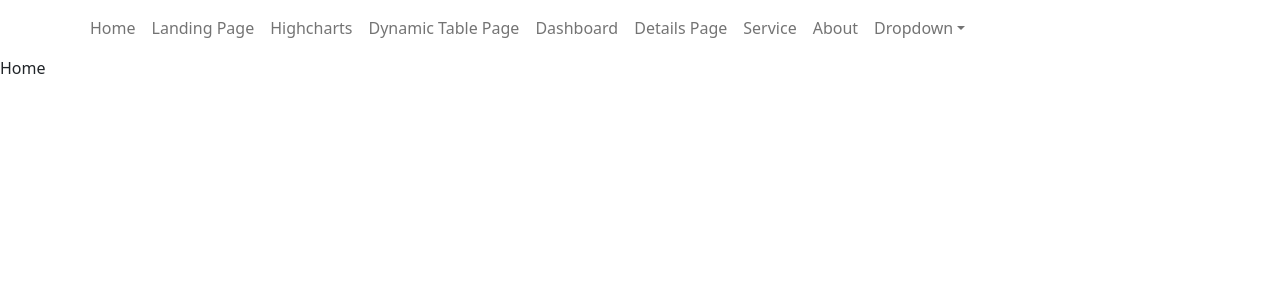
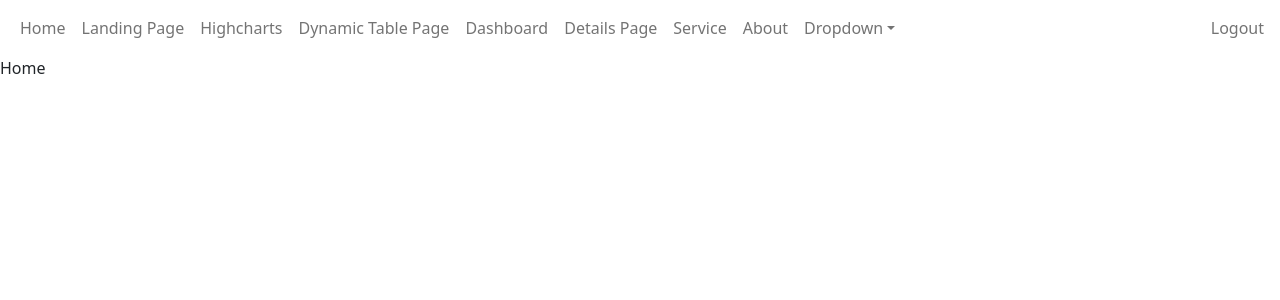
Before and after one commit to deakferi90/my_demo_app, a React (Create React App) app in the folder courses-fe/: page /home in a window 1280 px wide. Shown: the top 300 px of the page. Built offline with nearby package versions, Linux system fonts and the light colour scheme; sample sign-in values are in the browser's storage.

Commit message:
corrected warnings that appear in the console

```diff
--- a/courses-fe/src/App.js
+++ b/courses-fe/src/App.js
@@ -11,7 +11,7 @@ import { Dashboard } from './pages/dashboard';
 import Table from './components/Table/TableComponent';
 import DetailsPage from './components/DetailsPage/DetailsPageComponent';
 import Service from './components/Service/ServiceComponent';
-import PageTemplate from './templates/PageTemplate';
+//import PageTemplate from './templates/PageTemplate';
 import ProtectedPageTemplate from './templates/ProtectedPageTemplate';
 import HighCharts from './pages/Highchart/HighchartsComponent';
 import './App.css';
--- a/courses-fe/src/components/Table/TableComponent.js
+++ b/courses-fe/src/components/Table/TableComponent.js
@@ -69,7 +69,7 @@ const TableComponent = () => {
           } else if (val.lastName.toLocaleLowerCase().includes(searchTerm.toLocaleLowerCase())) {
             return val;
           };
-
+          return false;
         }).map((contact) => (
           <tr>
             <td key="uniqueKey1">{contact.email}</td>
--- a/courses-fe/src/pages/dashboard/DashboardComponent.js
+++ b/courses-fe/src/pages/dashboard/DashboardComponent.js
@@ -1,4 +1,4 @@
-import React, { useEffect } from "react";
+import React from "react";
 import { useNavigate } from 'react-router-dom';
 
 const DashboardComponent = ({ logOutUser, model, loadCats, loadDogs }) => {
--- a/courses-fe/src/pages/dashboard/actions.js
+++ b/courses-fe/src/pages/dashboard/actions.js
@@ -6,9 +6,9 @@ const logOutUserSuccess = () => {
   return { type: actionTypes.LOGOUT_USER };
 };
 
-const logInUserSuccess = () => {
-  return { type: actionTypes.LOGIN_USER };
-};
+// const logInUserSuccess = () => {
+//   return { type: actionTypes.LOGIN_USER };
+// };
 
 const loadCatsSucces = (cats) => {
   return {type: actionTypes.LOAD_CATS_SUCCESS, cats};
--- a/courses-fe/src/pages/landingPage/helper.js
+++ b/courses-fe/src/pages/landingPage/helper.js
@@ -5,7 +5,7 @@ names.map((person) => {
   return (
   <div>
     <h1>{person.name}</h1>
-    <div><img className='image' src={person.src}/></div>
+    <div><img className='image' alt='' src={person.src}/></div>
     <div className='text'>{person.text}</div>
   </div>
 )});
--- a/courses-fe/src/pages/login/LoginComponent.js
+++ b/courses-fe/src/pages/login/LoginComponent.js
@@ -1,4 +1,4 @@
-import React, { useEffect, useState } from 'react';
+import React, { useState } from 'react';
 import { Link, useNavigate } from 'react-router-dom';
 import { useLoginCheck } from './helper';
 import './style.scss';
--- a/courses-fe/src/pages/register/RegisterComponent.js
+++ b/courses-fe/src/pages/register/RegisterComponent.js
@@ -1,4 +1,4 @@
-import React, { Fragment, useEffect, useState } from 'react';
+import React, { Fragment, useState } from 'react';
 import { Link, useNavigate } from 'react-router-dom';
 import { useLoginCheck } from './helper';
 import './style.scss';
--- a/courses-fe/src/shared/header/index.js
+++ b/courses-fe/src/shared/header/index.js
@@ -1,10 +1,11 @@
 import React from "react";
 import { Container, Navbar, Nav, NavDropdown } from 'react-bootstrap';
+import './style.scss';
 
 const Header = () => {
     return (
         <Navbar className="color-nav" variant="light" expand="lg">
-        <Container>
+        <Container className="navbar-container">
           <Navbar.Toggle aria-controls="basic-navbar-nav" />
           <Navbar.Collapse id="basic-navbar-nav">
             <Nav className="me-auto">
@@ -26,6 +27,7 @@ const Header = () => {
             </Nav>
           </Navbar.Collapse>
         </Container>
+        <Nav.Link className="logout-btn" href="/login">Logout</Nav.Link>
       </Navbar>
     );
 }
--- a/courses-fe/src/shared/header/style.scss
+++ b/courses-fe/src/shared/header/style.scss
@@ -1,6 +1,9 @@
-.navbar-light {
-    .container {
-        width: 100%;
+.color-nav {
+    .navbar-container {
         max-width: 100%;
     }
 }
+
+.logout-btn {
+    color: rgba(0,0,0,.55) !important;
+}
```
